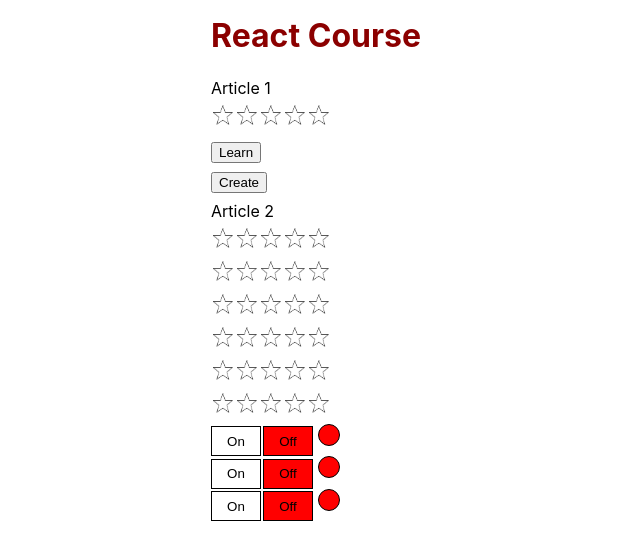
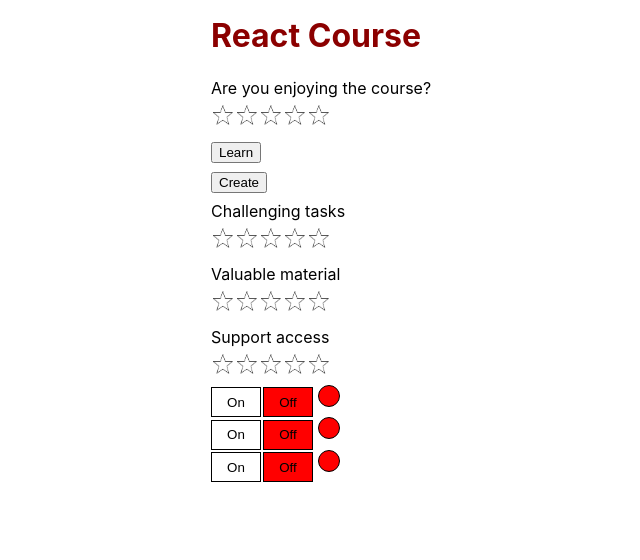
Before and after one commit to chrismelyan/React-practice, a React (Create React App) app: page / in a window 1280 px wide. Shown: the top 560 px of the page, without its empty margins (129-769 px from the left). Built offline with nearby package versions, Linux system fonts and the light colour scheme.

Commit message:
minor text changes

```diff
--- a/src/App.tsx
+++ b/src/App.tsx
@@ -12,18 +12,17 @@ function App() {
         <div className={'container'}>
             <PageTitle title={'React Course'}/>
             <div>
-                Article 1
+                Are you enjoying the course?
                 <R/>
             </div>
             <Accordion titleValue={'Learn'}/>
             <Accordion titleValue={'Create'}/>
             <div>
-                Article 2
+                Challenging tasks
                 <R/>
+                Valuable material
                 <R/>
-                <R/>
-                <R/>
-                <R/>
+                Support access
                 <R/>
             </div>
             <SwitchButton/>
```
